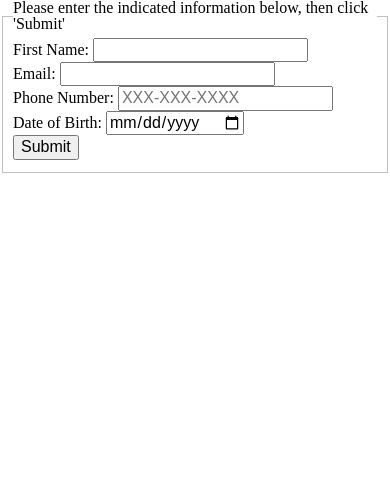
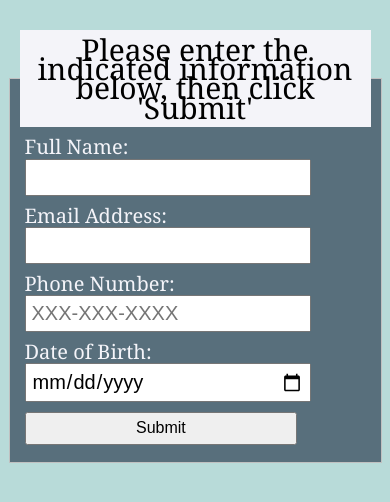
Before and after one commit to lpatton4-itmd362-org/lab2, a plain HTML site: page index.html in a window 390 px wide. Drawn offline with Linux system fonts and the light colour scheme.

Commit message:
experimented with media query changes

```diff
--- a/css/screen.css
+++ b/css/screen.css
@@ -0,0 +1,49 @@
+html{
+	line-height: 1.2em;
+	font-family: Georgia, serif;
+	background-color: #B8DBD9;
+}
+
+#wrapper{
+	margin: 30px auto;
+	width: 90%;
+}
+
+fieldset{
+	background-color: #586F7C;
+}
+
+legend{
+	text-align: center;
+	font-size: 30px;
+	padding: 10px;
+	background-color: #f4f4f9;
+}
+
+label{
+  color: #F4F4F9;
+	font-size: 20px;
+}
+
+input{
+	width: 80%;
+	padding: 5px;
+}
+
+div{
+	padding: 5px;
+}
+
+@media screen and (min-width: 480px){
+	fieldset{
+		text-align: center;
+	}
+
+	div{
+		padding: 20px;
+	}
+
+	input{
+		width: 40%;
+	}
+}
--- a/index.html
+++ b/index.html
@@ -9,22 +9,22 @@
 </head>
 <body>
   <form action="#null" method="get" autocomplete="on">
-	  <fieldset>
+	  <fieldset id="wrapper">
 		<legend>Please enter the indicated information below, then click 'Submit'</legend>
 		  <div>
-			  <label>First Name: <input type="text" name="text"></label>
+			  <label>Full Name: <input type="text" name="fullname"></label>
 			</div>
 	    <div>
-		    <label>Email: <input type="email" name="email"></label>
+		    <label>Email Address: <input type="email" name="email"></label>
 		  </div>
 		  <div>
-		    <label>Phone Number: <input type="tel" name="phone" placeholder="XXX-XXX-XXXX" pattern="[0-9]{3}-[0-9]{3}-[0-9]{4}"></label>
+		    <label>Phone Number: <input type="tel" name="phone" placeholder="XXX-XXX-XXXX"></label>
 		  </div>
 		  <div>
-		    <label>Date of Birth: <input type="date"></label>
+		    <label>Date of Birth: <input type="date" name="birthdate"></label>
 		  </div>
 		  <div>
-		    <input type="submit" value="Submit">
+		    <input type="submit" value="Submit" id="subbutton">
 		  </div>
 		</fieldset>
 	</form>
```
